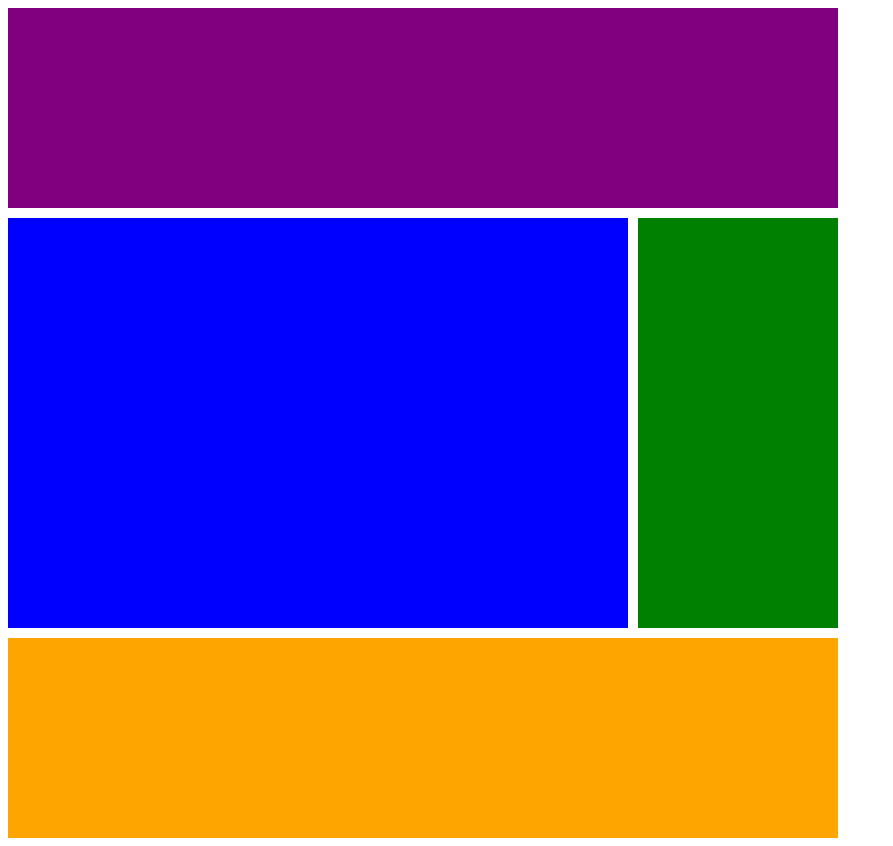
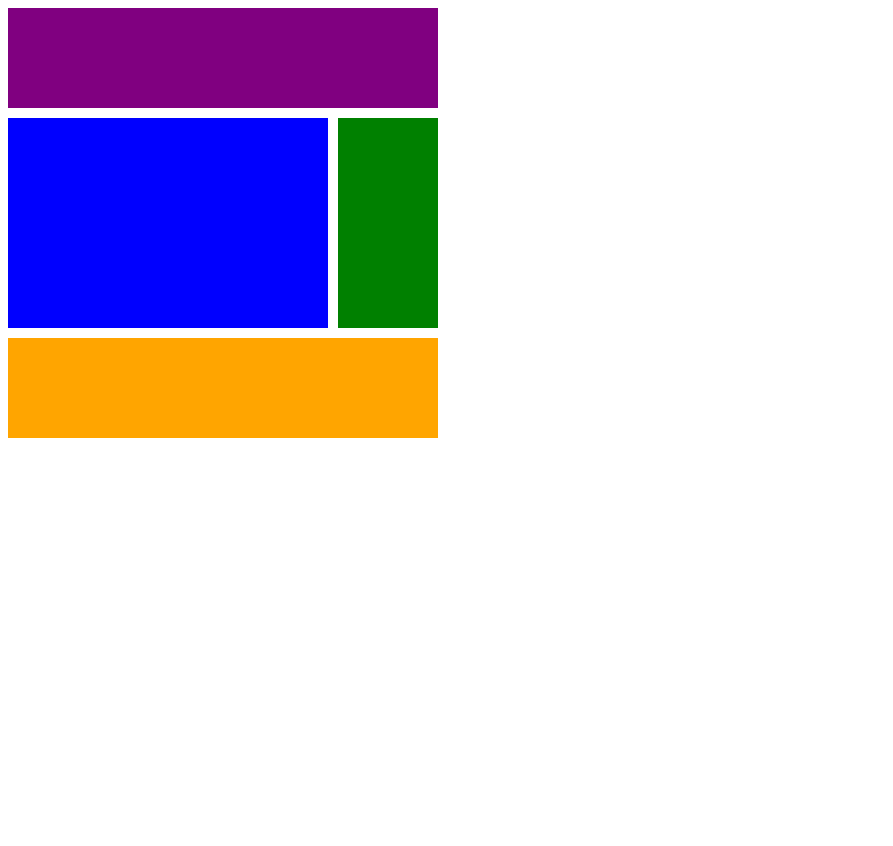
Before and after one commit to choijun0/css_practice, a plain HTML site: page index.html in a window 1280 px wide. Shown: the whole page, without its empty margins (0-893 px from the left). After the commit the page ends 800 px from the top, so only its background shows below. Drawn offline with Linux system fonts and the light colour scheme.

Commit message:
Line Naming in css grid columns & rows

```diff
--- a/style.css
+++ b/style.css
@@ -4,23 +4,23 @@ body{
 .grid{
   display: grid;
   gap: 10px;
-  grid-template-rows: repeat(4, 200px);
-  grid-template-columns: repeat(4, 200px);
+  grid-template-columns: [first-cline] 100px [second-cline] 100px [third-cline] 100px [fourth-cline ] 100px [fifth-cline];
+  grid-template-rows: repeat(4, 100px [row-line]);
 }
 .header{
   background-color: purple;
-  grid-column: span 4;
+  grid-column: first-cline / fifth-cline;
 }
 .content{
   background-color: blue;
-  grid-column: span 3;
-  grid-row: span 2;
+  grid-column: first-cline / fourth-cline;
+  grid-row: row-line 1 / row-line 3;
 }
 .nav{
 background-color: green;
-  grid-row: span 2;
+  grid-row: row-line 1 / row-line 3;
 }
 .footer{
   background-color: orange;
-  grid-column: span 4;
+  grid-column: first-cline / fifth-cline;
 }
```
